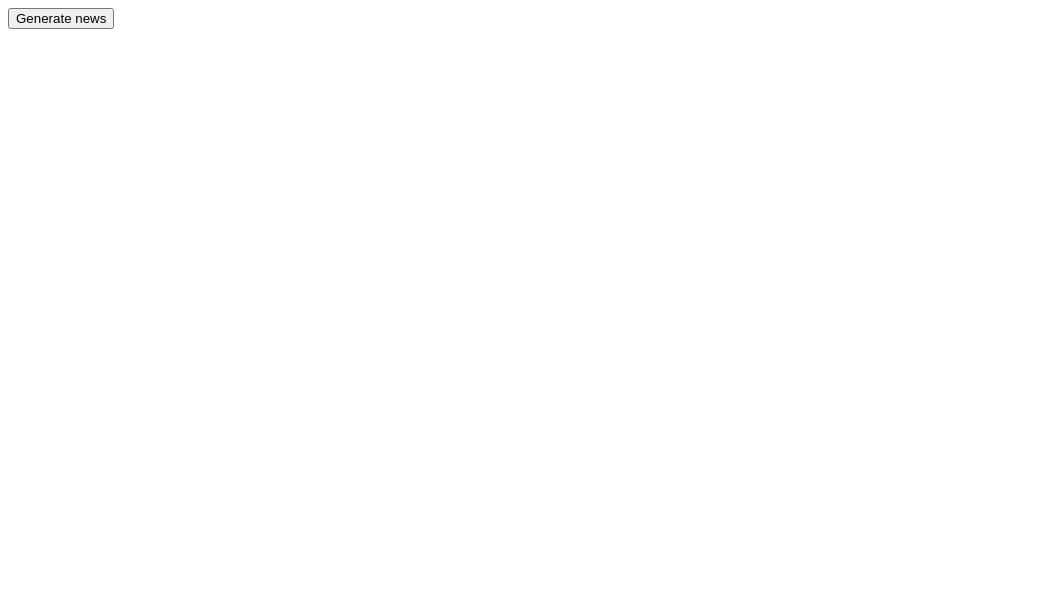
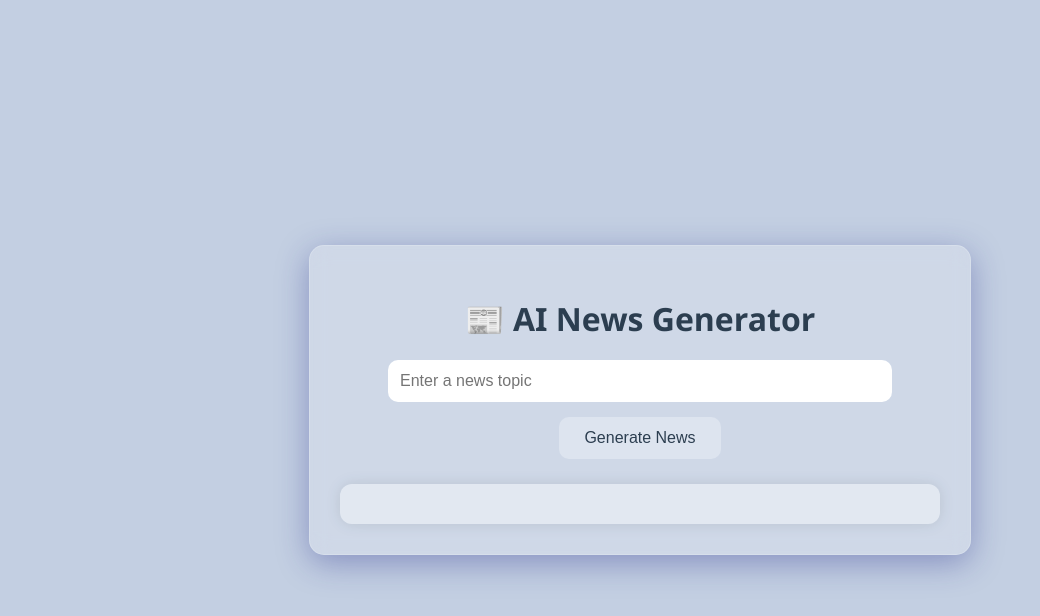
Before and after one commit to its-prachi18/Linkcode-traning, a plain HTML site: page Day 1_News/news.html in a window 1280 px wide. Shown: the whole page, without its empty margins (0-1040 px from the left). Drawn offline with Linux system fonts and the light colour scheme.

Commit message:
Theme changed

```diff
--- a/Day 1_News/news.html
+++ b/Day 1_News/news.html
@@ -1,16 +1,106 @@
-<html>
+<!DOCTYPE html>
+<html lang="en">
+<head>
+  <meta charset="UTF-8" />
+  <meta name="viewport" content="width=device-width, initial-scale=1.0"/>
+  <title>AI News Generator</title>
+  <style>
+    /* Glassmorphism Background */
+    body {
+      margin: 0;
+      font-family: 'Segoe UI', Tahoma, Geneva, Verdana, sans-serif;
+      background: linear-gradient(135deg, #c3cfe2 0%, #c3cfe2 100%);
+      min-height: 100vh;
+      display: flex;
+      align-items: center;
+      justify-content: center;
+    }
+
+    .container {
+      background: rgba(255, 255, 255, 0.2);
+      box-shadow: 0 8px 32px 0 rgba(31, 38, 135, 0.37);
+      backdrop-filter: blur(10px);
+      -webkit-backdrop-filter: blur(10px);
+      border-radius: 15px;
+      padding: 30px;
+      max-width: 600px;
+      width: 90%;
+      text-align: center;
+      color: #333;
+      border: 1px solid rgba(255, 255, 255, 0.18);
+    }
+
+    h1 {
+      font-size: 2em;
+      margin-bottom: 20px;
+      color: #2c3e50;
+    }
+
+    input {
+      width: 80%;
+      padding: 12px;
+      font-size: 16px;
+      border: none;
+      border-radius: 10px;
+      margin-bottom: 15px;
+      outline: none;
+    }
+
+    button {
+      padding: 12px 25px;
+      background: rgba(255, 255, 255, 0.3);
+      border: none;
+      border-radius: 10px;
+      font-size: 16px;
+      cursor: pointer;
+      color: #2c3e50;
+      transition: background 0.3s ease;
+    }
+
+    button:hover {
+      background: rgba(255, 255, 255, 0.5);
+    }
+
+    #result {
+      margin-top: 25px;
+      background: rgba(255, 255, 255, 0.4);
+      padding: 20px;
+      border-radius: 12px;
+      box-shadow: 0 0 15px rgba(0,0,0,0.1);
+      text-align: left;
+      font-size: 16px;
+      color: #2c3e50;
+    }
+
+    @media (max-width: 600px) {
+      input, button {
+        width: 100%;
+      }
+    }
+  </style>
+</head>
 <body>
-    <button onclick="getNews()">Generate news</button>
+
+  <div class="container">
+    <h1>📰 AI News Generator</h1>
+    <input type="text" id="newsTopic" placeholder="Enter a news topic" />
+    <button onclick="getNews()">Generate News</button>
     <div id="result"></div>
+  </div>
+
   <script>
-      const API_KEY =
-        "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";
-
+    const API_KEY = "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";
 
     async function getNews() {
-        const response = await fetch(
-          "https://api.groq.com/openai/v1/chat/completions",
-          {
+      const topic = document.getElementById('newsTopic').value.trim();
+      if (!topic) {
+        alert("Please enter a topic!");
+        return;
+      }
+
+      document.getElementById('result').innerHTML = "<em>Generating news...</em>";
+
+      const response = await fetch("https://api.groq.com/openai/v1/chat/completions", {
         method: "POST",
         headers: {
           "Content-Type": "application/json",
@@ -18,22 +108,24 @@
         },
         body: JSON.stringify({
           model: "llama-3.3-70b-versatile",
-              messages: [
-                {
-                  role: "user",
-                  content: "Generate a news only in div tag with good css",
-                },
-              ],
+          messages: [{ role: "user", content: `Generate a news about "${topic}" only in a <div> tag with good CSS styling.` }],
         }),
+      });
+
+      const data = await response.json();
+      const newsHTML = data.choices?.[0]?.message?.content || "<p>Sorry, couldn't generate news.</p>";
+
+      document.getElementById('result').innerHTML = '';
+      const newsDiv = document.createElement("div");
+      newsDiv.innerHTML = newsHTML;
+      document.getElementById('result').appendChild(newsDiv);
     }
-        );
-        const body = await response.json();
-        console.log(body.choices[0].message.content);
 
-        let newDiv = document.createElement('div');
-        newDiv.innerHTML = body.choices[0].message.content;
-        document.getElementById('result').appendChild(newDiv);
-      }
+    // Add "Enter" key support
+    document.getElementById('newsTopic').addEventListener("keypress", function (e) {
+      if (e.key === "Enter") getNews();
+    });
   </script>
+
 </body>
 </html>
```
Lines whose indentation alone changed are shown as unchanged.
